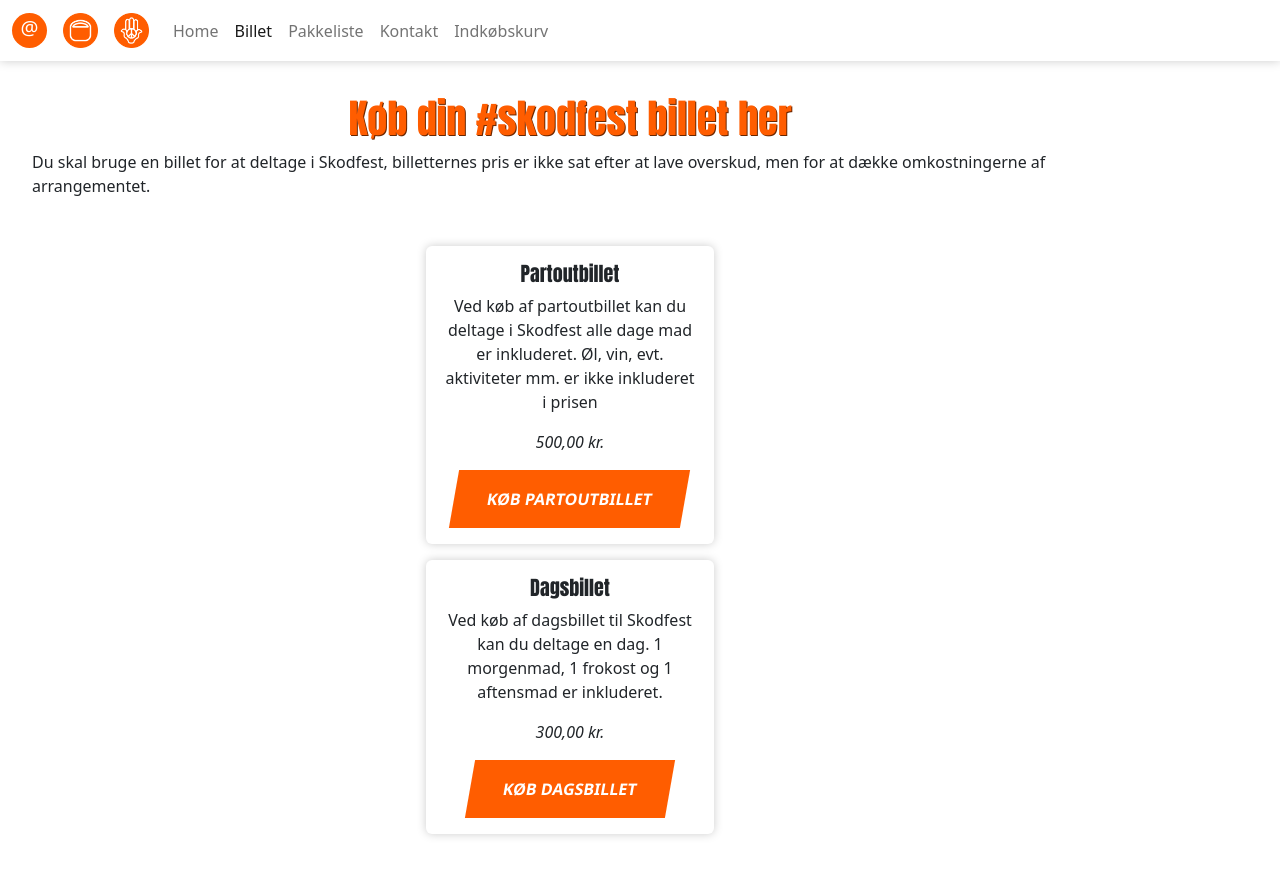
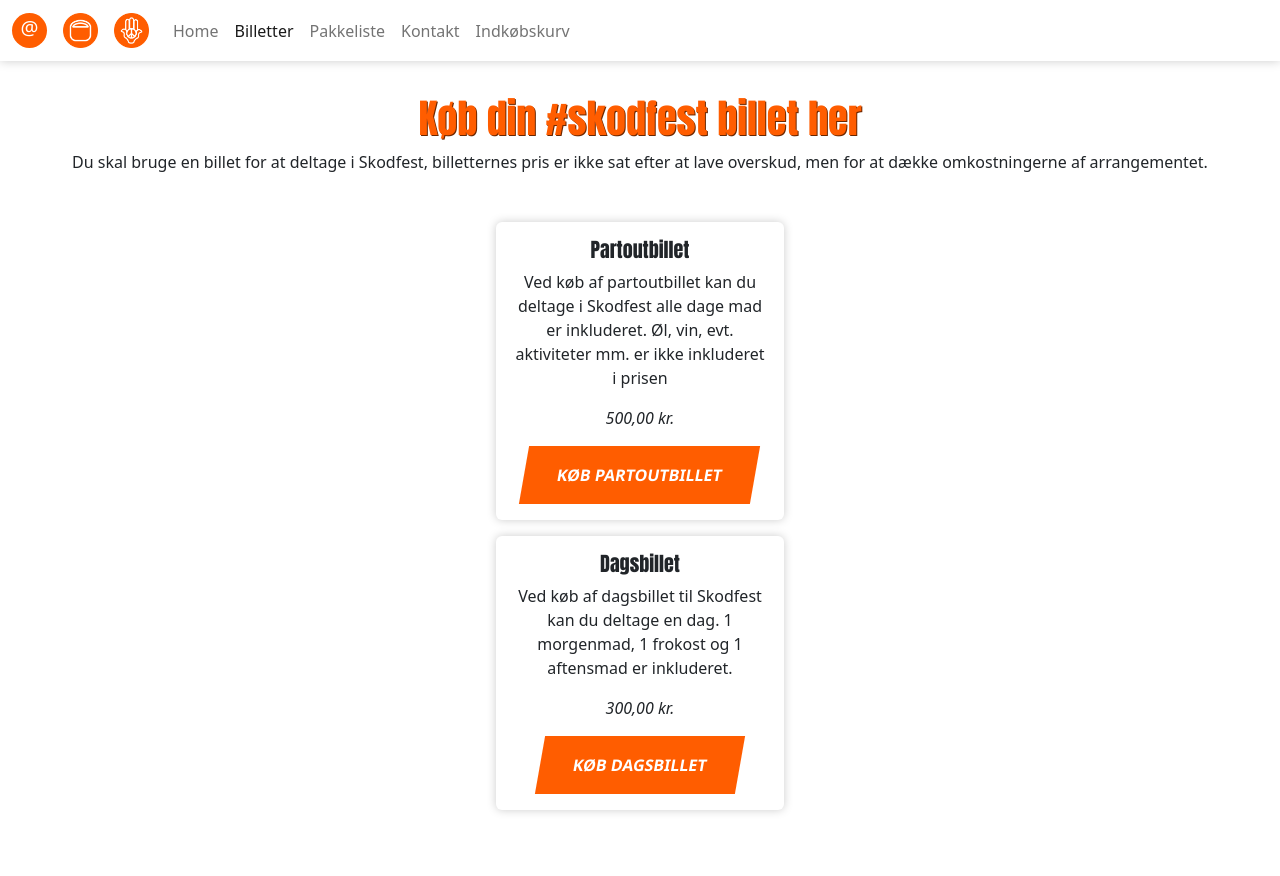
Before and after one commit to SigurdVilstrup/skodfest2023, an Angular app: page /ticket in a window 1280 px wide. Shown: the top 876 px of the page. Built offline with nearby package versions, Linux system fonts and the light colour scheme.

Commit message:
adds logic and checklist

```diff
--- a/src/app/app.component.scss
+++ b/src/app/app.component.scss
@@ -11,5 +11,6 @@
 
 .body-container {
   display: flex;
+  justify-content: center;
   flex: 1;
 }
--- a/src/app/cart/cart.component.html
+++ b/src/app/cart/cart.component.html
@@ -10,6 +10,6 @@
     <span>Total</span> <span>Kr. {{ totalPrice | number : ".2" }} </span>
   </div>
   <div class="checkout-container pt-5">
-    <button class="btn buy-btn">Gå til betaling</button>
+    <a href=""><button class="btn buy-btn">Gå til betaling</button></a>
   </div>
 </div>
--- a/src/app/navbar/navbar.component.html
+++ b/src/app/navbar/navbar.component.html
@@ -43,7 +43,7 @@
             aria-current="page"
             data-bs-toggle="collapse"
             data-bs-target="#navbarSupportedContent"
-            >Billet</a
+            >Billetter</a
           >
         </li>
         <li class="nav-item">
--- a/src/app/ticket/ticket.component.html
+++ b/src/app/ticket/ticket.component.html
@@ -1,4 +1,4 @@
-<div class="container ticket-container">
+<div class="ticket-container">
   <div class="title-container">
     <h1>Køb din #skodfest billet her</h1>
     <p>
--- a/src/app/ticket/ticket.component.scss
+++ b/src/app/ticket/ticket.component.scss
@@ -1,3 +1,7 @@
+:host {
+  display: flex;
+}
+
 .ticket-container {
   margin-top: 2rem;
   display: flex;
```
Also changed, not shown: 1 other file (tests, documents, lock files or other folders).
